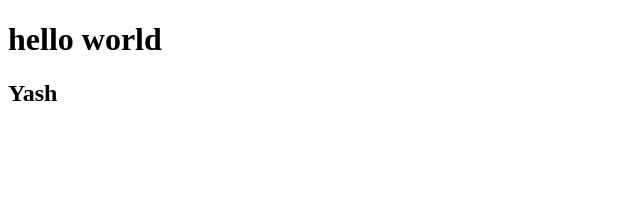
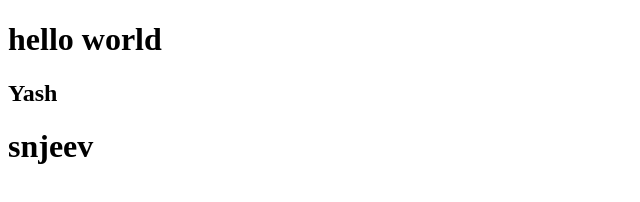
Before and after one commit to wd-yashverdhan/Git-practice, a plain HTML site: page index.html in a window 1280 px wide. Shown: the whole page, without its empty margins (0-640 px from the left). Drawn offline with Linux system fonts and the light colour scheme.

Commit message:
added heading

```diff
--- a/index.html
+++ b/index.html
@@ -8,5 +8,6 @@
 <body>
     <h1>hello world</h1>
     <h2>Yash</h2>
+    <h1>snjeev</h1>
 </body>
 </html>
```
